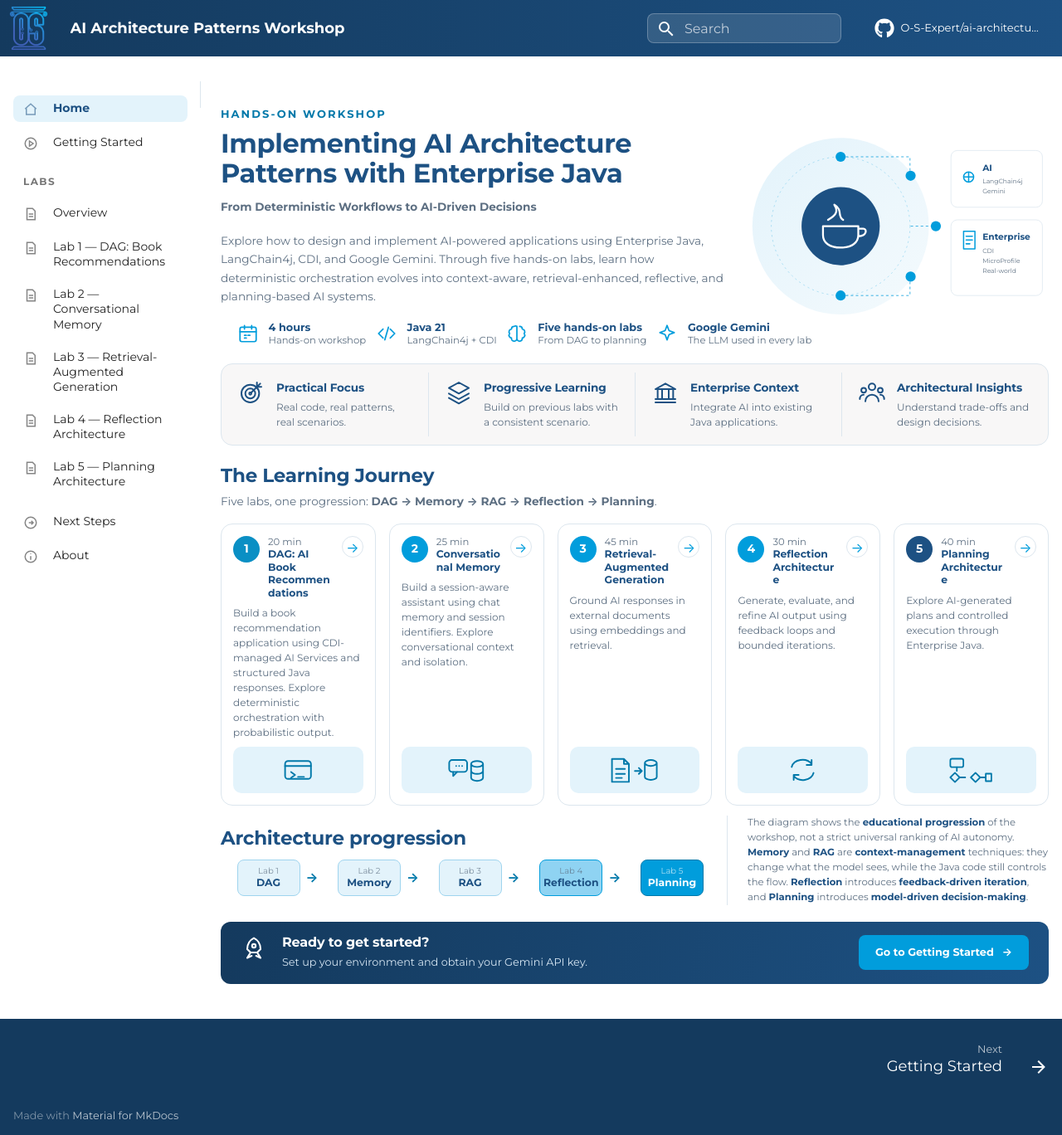
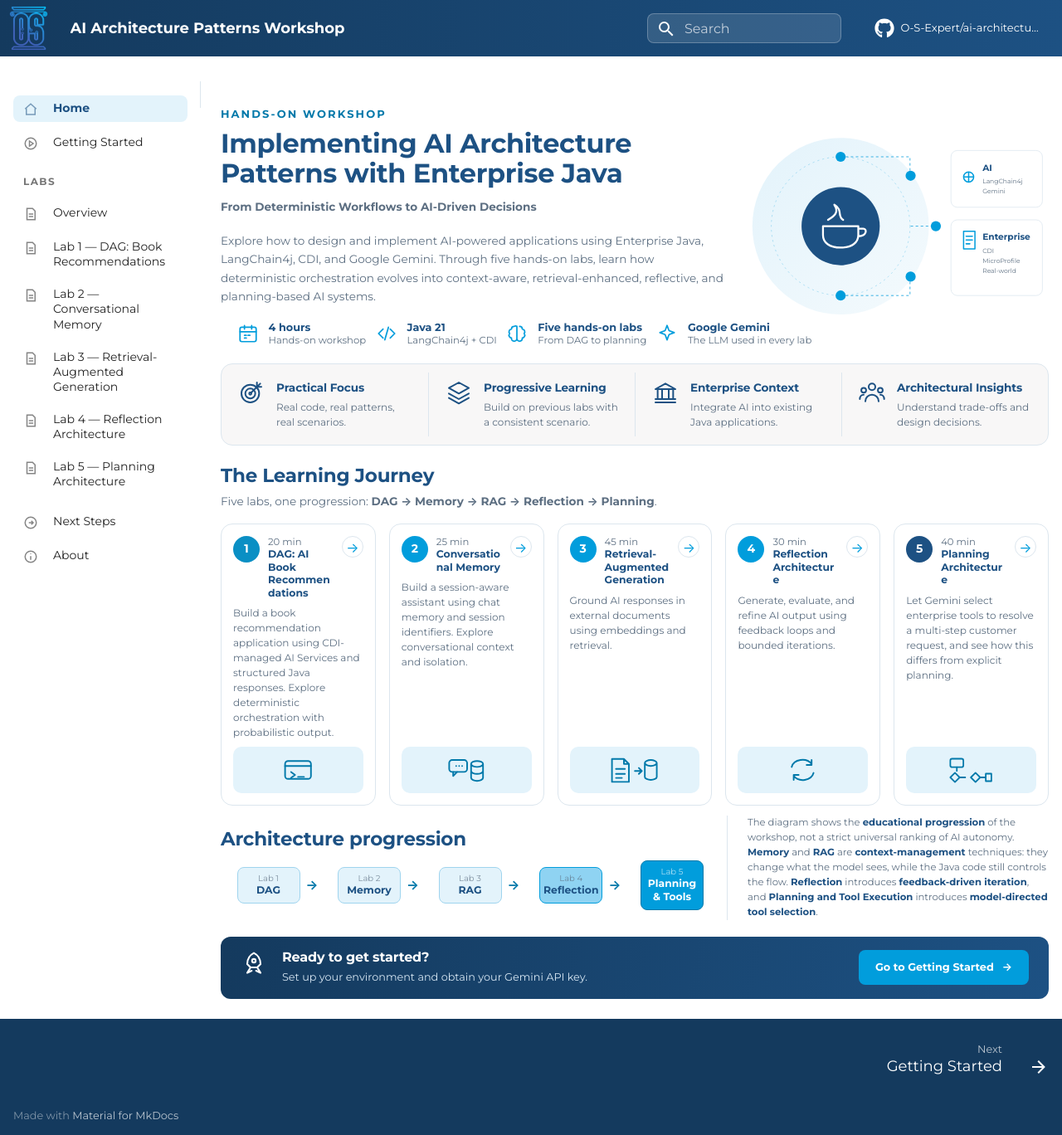
Before and after one commit to o-s-expert/ai-architecture-patterns-workshop, an MkDocs documentation site: the page built from docs/index.md, in a window 1280 px wide and 1368 px high. Shown: the whole window at 83% size. Built offline with MkDocs 1.6.1 and Material for MkDocs 9.7.7, drawn with Linux system fonts in a browser that asks for light colours; comment, search, counter and statistics services are not loaded.

Commit message:
docs(index): update Lab 5 description to include tool selection and refine progression details

```diff
--- a/docs/index.md
+++ b/docs/index.md
@@ -49,7 +49,7 @@ hide:
 <a class="os-card" href="labs/lab2-memory/"><div class="os-card-head"><span class="os-num">2</span><span class="os-card-title"><span class="os-dur">25 min</span><strong>Conversational Memory</strong></span><span class="os-arrow" aria-hidden="true">→</span></div><p>Build a session-aware assistant using chat memory and session identifiers. Explore conversational context and isolation.</p><div class="os-card-art" aria-hidden="true"><svg viewBox="0 0 38 30" aria-hidden="true" focusable="false"><rect x="2" y="5" width="18" height="12" rx="3"/><path d="M6 17v4l4-4M9 11h.01M12 11h.01M15 11h.01M24 9c0-1.7 3-3 6-3s6 1.3 6 3v14c0 1.7-3 3-6 3s-6-1.3-6-3zM24 9c0 1.7 3 3 6 3s6-1.3 6-3M24 16c0 1.7 3 3 6 3s6-1.3 6-3"/></svg></div></a>
 <a class="os-card" href="labs/lab3-rag/"><div class="os-card-head"><span class="os-num">3</span><span class="os-card-title"><span class="os-dur">45 min</span><strong>Retrieval-Augmented Generation</strong></span><span class="os-arrow" aria-hidden="true">→</span></div><p>Ground AI responses in external documents using embeddings and retrieval.</p><div class="os-card-art" aria-hidden="true"><svg viewBox="0 0 52 30" aria-hidden="true" focusable="false"><path d="M3 4h12l5 5v18H3zM15 4v5h5M7 14h9M7 19h9M7 23h6M26 16h6M30 13l3 3-3 3M36 8c0-1.7 3-3 6-3s6 1.3 6 3v14c0 1.7-3 3-6 3s-6-1.3-6-3zM36 8c0 1.7 3 3 6 3s6-1.3 6-3"/></svg></div></a>
 <a class="os-card" href="labs/lab4-reflection/"><div class="os-card-head"><span class="os-num">4</span><span class="os-card-title"><span class="os-dur">30 min</span><strong>Reflection Architecture</strong></span><span class="os-arrow" aria-hidden="true">→</span></div><p>Generate, evaluate, and refine AI output using feedback loops and bounded iterations.</p><div class="os-card-art" aria-hidden="true"><svg viewBox="0 0 34 30" aria-hidden="true" focusable="false"><path d="M6 12a11 9 0 0 1 20-3M26 5v5h-5M28 18a11 9 0 0 1-20 3M8 25v-5h5"/></svg></div></a>
-<a class="os-card" href="labs/lab5-planning/"><div class="os-card-head"><span class="os-num">5</span><span class="os-card-title"><span class="os-dur">40 min</span><strong>Planning Architecture</strong></span><span class="os-arrow" aria-hidden="true">→</span></div><p>Explore AI-generated plans and controlled execution through Enterprise Java.</p><div class="os-card-art" aria-hidden="true"><svg viewBox="0 0 50 32" aria-hidden="true" focusable="false"><rect x="3" y="4" width="14" height="9" rx="2"/><path d="M10 13v4M3 24l5-5 5 5-5 5zM13 24h6M25 24l5-5 5 5-5 5zM35 24h6M41 20h6v8h-6z"/></svg></div></a>
+<a class="os-card" href="labs/lab5-planning/"><div class="os-card-head"><span class="os-num">5</span><span class="os-card-title"><span class="os-dur">40 min</span><strong>Planning Architecture</strong></span><span class="os-arrow" aria-hidden="true">→</span></div><p>Let Gemini select enterprise tools to resolve a multi-step customer request, and see how this differs from explicit planning.</p><div class="os-card-art" aria-hidden="true"><svg viewBox="0 0 50 32" aria-hidden="true" focusable="false"><rect x="3" y="4" width="14" height="9" rx="2"/><path d="M10 13v4M3 24l5-5 5 5-5 5zM13 24h6M25 24l5-5 5 5-5 5zM35 24h6M41 20h6v8h-6z"/></svg></div></a>
 </div>
 
 <div class="os-progress">
@@ -60,10 +60,10 @@ hide:
 <li class="s2"><small>Lab 2</small><strong>Memory</strong></li>
 <li class="s3"><small>Lab 3</small><strong>RAG</strong></li>
 <li class="s4"><small>Lab 4</small><strong>Reflection</strong></li>
-<li class="s5"><small>Lab 5</small><strong>Planning</strong></li>
+<li class="s5"><small>Lab 5</small><strong>Planning &amp; Tools</strong></li>
 </ol>
 </div>
-<p>The diagram shows the <strong>educational progression</strong> of the workshop, not a strict universal ranking of AI autonomy. <strong>Memory</strong> and <strong>RAG</strong> are <strong>context-management</strong> techniques: they change what the model sees, while the Java code still controls the flow. <strong>Reflection</strong> introduces <strong>feedback-driven iteration</strong>, and <strong>Planning</strong> introduces <strong>model-driven decision-making</strong>.</p>
+<p>The diagram shows the <strong>educational progression</strong> of the workshop, not a strict universal ranking of AI autonomy. <strong>Memory</strong> and <strong>RAG</strong> are <strong>context-management</strong> techniques: they change what the model sees, while the Java code still controls the flow. <strong>Reflection</strong> introduces <strong>feedback-driven iteration</strong>, and <strong>Planning and Tool Execution</strong> introduces <strong>model-directed tool selection</strong>.</p>
 </div>
 
 <div class="os-cta">
```
